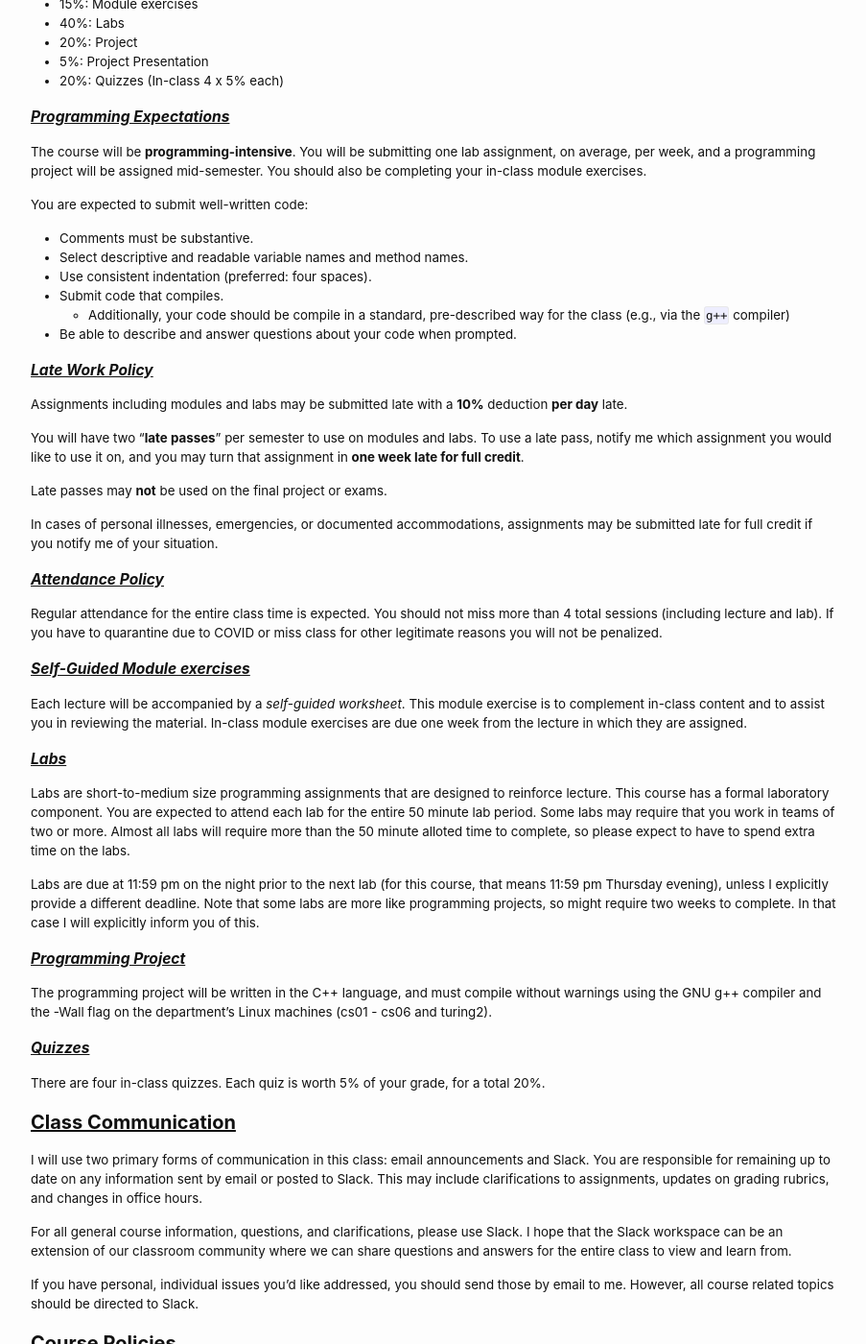
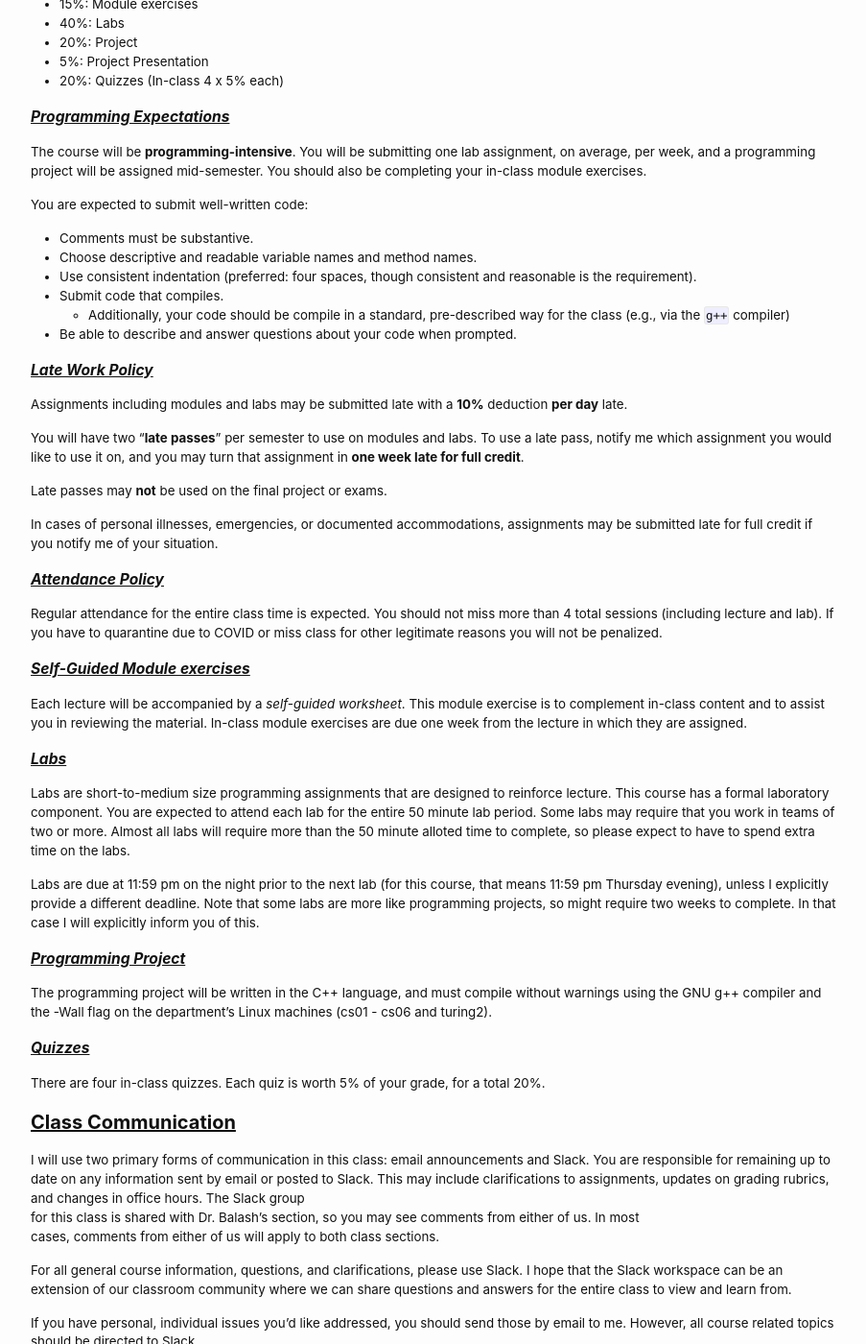
Before and after one commit to cmsc240-f24-dcs/cmsc240-f24-s2.github.io, a Jekyll site: the page built from syllabus.md, in a window 1280 px wide and 1400 px high, scrolled down 2101 px. Shown: the whole window at 96% size, without its empty margins (188-1091 px from the left). Built offline with Jekyll 4.4.1, drawn with Linux system fonts in a browser that asks for light colours; part of the change alters nothing that is shown; some of the changed text lies outside the part shown.

Commit message:
Modifying syllabus.md to be appropriate for fall semester

```diff
--- a/syllabus.md
+++ b/syllabus.md
@@ -14,25 +14,25 @@ aside:
 
 ### Instructor
 
-* **Instructor:** Dr. David Balash
-* **Email:** [david.balash@richmond.edu](mailto:david.balash@richmond.edu)
-* **Office Hours:** (Jepson 223)
-  * Tue 4:30PM - 5:30PM
-  * Fri 3:00PM - 5:00PM
-  * and by appointment at [https://calendly.com/davidbalash](https://calendly.com/davidbalash) or by email
+* **Instructor:** Dr. Doug Szajda
+* **Email:** [dszajda@richmond.edu](mailto:dszajda@richmond.edu)
+* **Office Hours:** (Jepson 219)
+  * Tue 1:30PM - 2:30PM
+  * Fri 1:00PM - 2:00PM
+  * and by appointment (email me or catch me before or after class to schedule)
 * **Prerequisites:** CMSC 221 with a minimum grade of C- (See [computer science curriculum](https://cs.richmond.edu/Academics/courses/index.html))
 
 ### Meeting Times
 
 ## Class/Lab Info
-* Lecture (Jepson G04)
-  * Tue 10:30AM - 11:45AM
-  * Thr 10:30AM - 11:45AM
-* Lab (Jespson G03)
-  * Fri 10:30AM - 11:20AM
+* Lecture (Jeppson 103A)
+  * Tue 12:00PM - 1:15PM
+  * Thr 12:00PM - 1:15PM
+* Lab (Jespson 103A)
+  * Fri 12:00PM - 12:50PM
 
 ### Course Staff
-- Dr. David Balash - Instructor
+- Dr. Doug Szajda - Instructor
 - Padmaja Karki - Lab Assistant
 - Maggie Song - Grader
 - Aris Karamustafić - Course Mentor
@@ -50,7 +50,7 @@ Introduction to techniques necessary for development of large-scale software sys
 ### Learning Outcomes
 By the end of this course, you will:
 
-- Experience modern C++ programming
+- Experience modern (this refers to a collection of versions of the language) C++ programming
 - Gain familiarity with Unix/Linux environments
 - Understand the software development life cycle
 - Practice object-oriented programming and design
@@ -117,8 +117,8 @@ The course will be **programming-intensive**. You will be submitting one lab ass
 You are expected to submit well-written code:
 
 - Comments must be substantive.
-- Select descriptive and readable variable names and method names.
-- Use consistent indentation (preferred: four spaces).
+- Choose descriptive and readable variable names and method names.
+- Use consistent indentation (preferred: four spaces, though consistent and reasonable is the requirement).
 - Submit code that compiles.
   - Additionally, your code should be compile in a standard, pre-described way for the class (e.g., via the `g++` compiler)
 - Be able to describe and answer questions about your code when prompted.
@@ -162,7 +162,9 @@ There are four in-class quizzes. Each quiz is worth 5% of your grade, for a tota
 
 ## Class Communication
 
-I will use two primary forms of communication in this class: email announcements and Slack. You are responsible for remaining up to date on any information sent by email or posted to Slack. This may include clarifications to assignments, updates on grading rubrics, and changes in office hours.
+I will use two primary forms of communication in this class: email announcements and Slack. You are responsible for remaining up to date on any information sent by email or posted to Slack. This may include clarifications to assignments, updates on grading rubrics, and changes in office hours. The Slack group
+for this class is shared with Dr. Balash's section, so you may see comments from either of us.  In most
+cases, comments from either of us will apply to both class sections.
 
 For all general course information, questions, and clarifications, please use Slack. I hope that the Slack workspace can be an extension of our classroom community where we can share questions and answers for the entire class to view and learn from.
 
```
